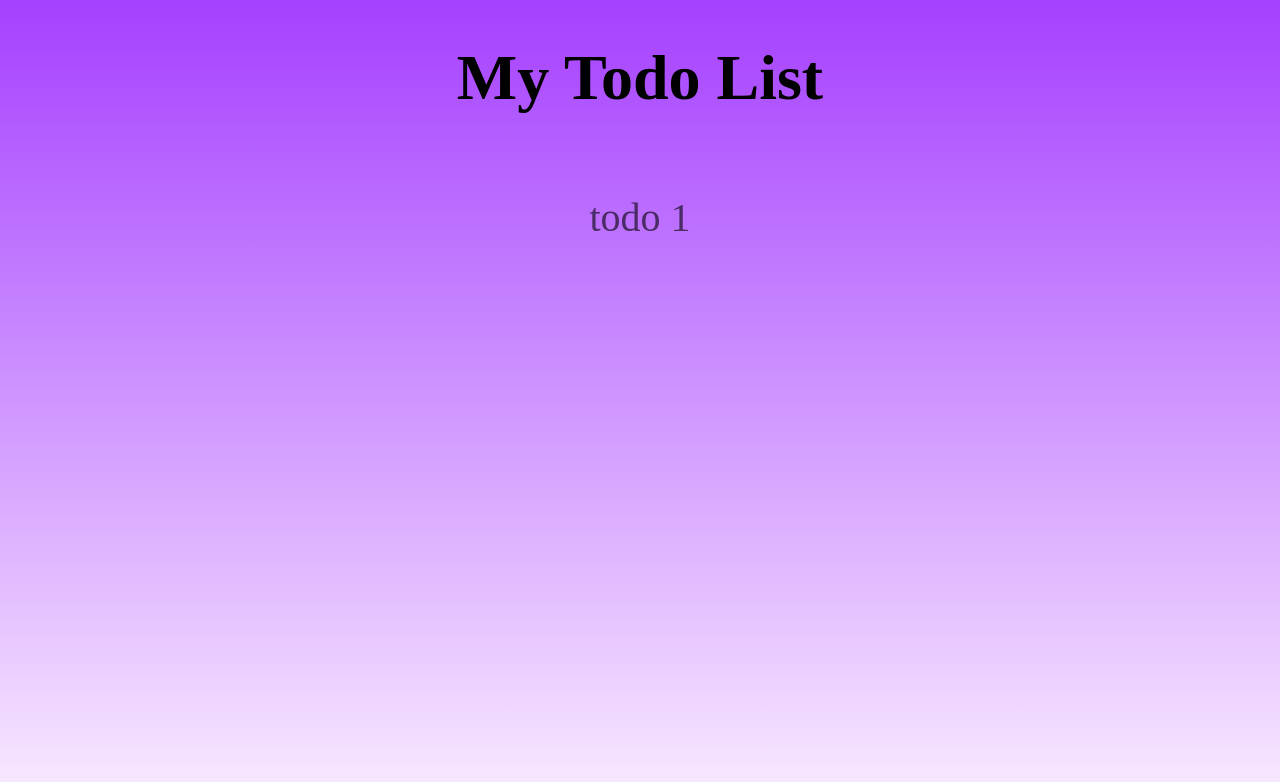
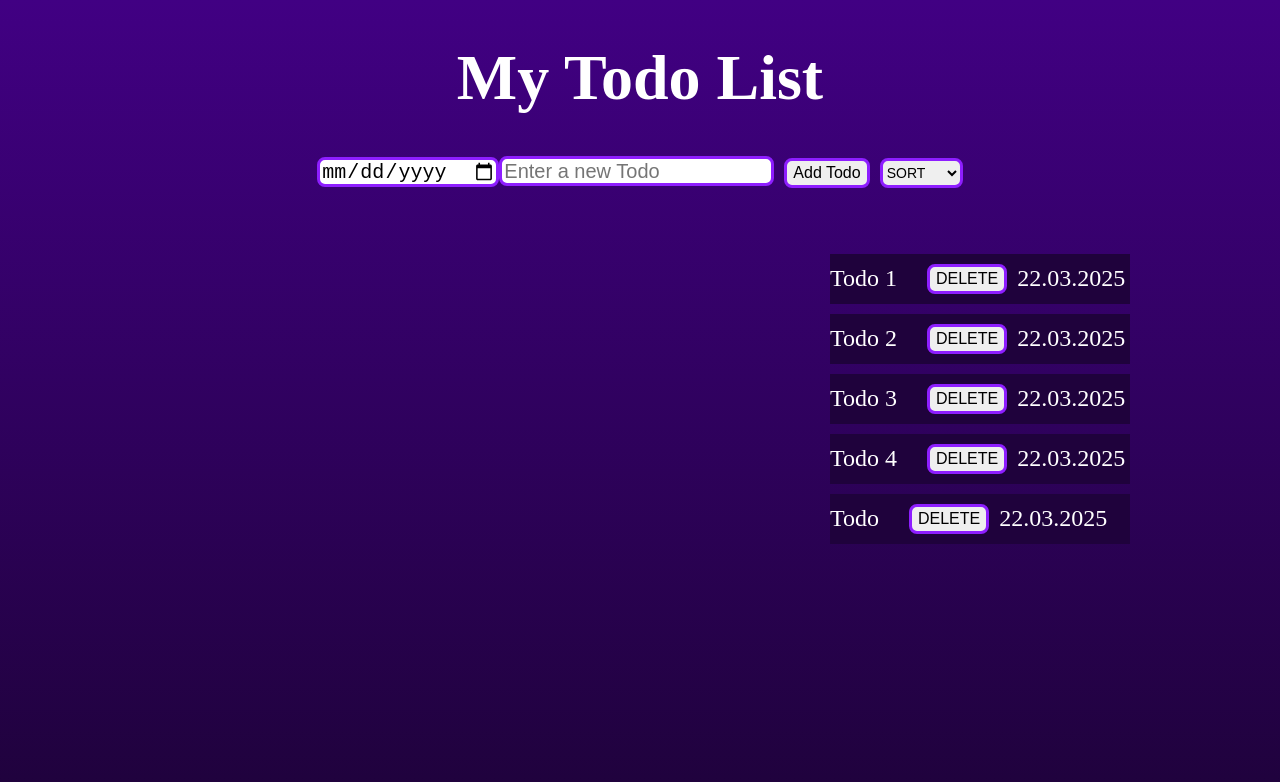
Before and after one commit to lea-apotheloz/react-todo, a React app: page / in a window 1280 px wide. Shown: the top 782 px of the page. Built offline with nearby package versions, Linux system fonts and the light colour scheme; the HTML template or start-up script is replaced by a standard one.

Commit message:
feat: add creation structure

```diff
--- a/src/App.css
+++ b/src/App.css
@@ -1,8 +1,8 @@
 body {
   margin: 0;
-  color: #000;
+  color: #ffffff;
   font-family: cursive;
-  background-image: linear-gradient(to bottom, #a540ff, #f9eaff);
+  background-image: linear-gradient(to bottom, #410083, #1f023c);
   min-height: 100vh;
   line-height: 1.1;
 }
@@ -24,3 +24,52 @@ body {
   font-weight: 400;
   opacity: 0.6;
 }
+.TodoList{
+  display: flex;
+  margin-top: 2rem;
+  font-size: 1.5rem;
+}
+ul{
+  padding-left: 830px;
+}
+li{
+  width: 300px;
+  height: 50px;
+  display: flex;
+  align-items: center;
+  background: #1f023c;
+  margin-top: 10px;
+
+}
+.del{
+  margin-left: 30px;
+}
+button{
+  margin-right: 10px;
+  margin-left: 10px;
+  border: #8e1eff solid 3px;
+  border-radius: 8px;
+  height: 30px;
+  box-sizing: border-box;
+  font-size: 16px;
+  background-position: 10px 10px;
+  background-repeat: no-repeat;
+}
+input{
+  border: #8e1eff solid 3px;
+  border-radius: 8px;
+  height: 30px;
+  box-sizing: border-box;
+  font-size: 20px;
+  background-position: 10px 10px;
+  background-repeat: no-repeat;
+}
+select{
+  border: #8e1eff solid 3px;
+  border-radius: 8px;
+  height: 30px;
+  box-sizing: border-box;
+  font-size: 14px;
+  background-position: 10px 10px;
+  background-repeat: no-repeat;
+}
--- a/src/App.tsx
+++ b/src/App.tsx
@@ -1,10 +1,13 @@
 import './App.css';
+import TodoCreationForm from "./TodoCreationForm.tsx";
+import TodoList from "./TodoList.tsx";
 
 const App = () => {
   return (
     <div className="content">
       <h1>My Todo List</h1>
-      <p>todo 1</p>
+        <TodoCreationForm />
+        < TodoList />
     </div>
   );
 };
--- /dev/null
+++ b/src/ElementTodo.tsx
@@ -0,0 +1,10 @@
+const ElementTodo = ({todo}:{todo: string}) => {
+    return (
+        <li>
+            {todo}
+            <button className={"del"}> DELETE </button>
+            <data> 22.03.2025</data>
+        </li>
+    )
+}
+export default ElementTodo
--- /dev/null
+++ b/src/TodoCreationForm.tsx
@@ -0,0 +1,22 @@
+const TodoCreationForm = () => {
+    return (
+<form>
+        <label className="TodoForm">
+            <input type={"date"} placeholder={"due Date"}/>
+            <input type="text" placeholder={"Enter a new Todo"}/>
+            <button> Add Todo</button>
+        </label>
+
+    <select>
+        <option>SORT</option>
+        <option>Due date</option>
+        <option>Name</option>
+        <option>Done</option>
+        <option>Undone</option>
+
+    </select>
+</form>
+)
+    ;
+};
+export default TodoCreationForm
--- /dev/null
+++ b/src/TodoList.tsx
@@ -0,0 +1,15 @@
+import ElementTodo from "./ElementTodo.tsx";
+
+const list = ["Todo 1", "Todo 2", "Todo 3", "Todo 4","Todo"]
+
+const TodoList = () => {
+
+    return (
+        <div className={"TodoList"}>
+            <ul>
+            {list.map((todo, item)=> <ElementTodo todo={todo} key={item}/>)}
+        </ul>
+        </div>
+    )
+};
+export default TodoList;
```
